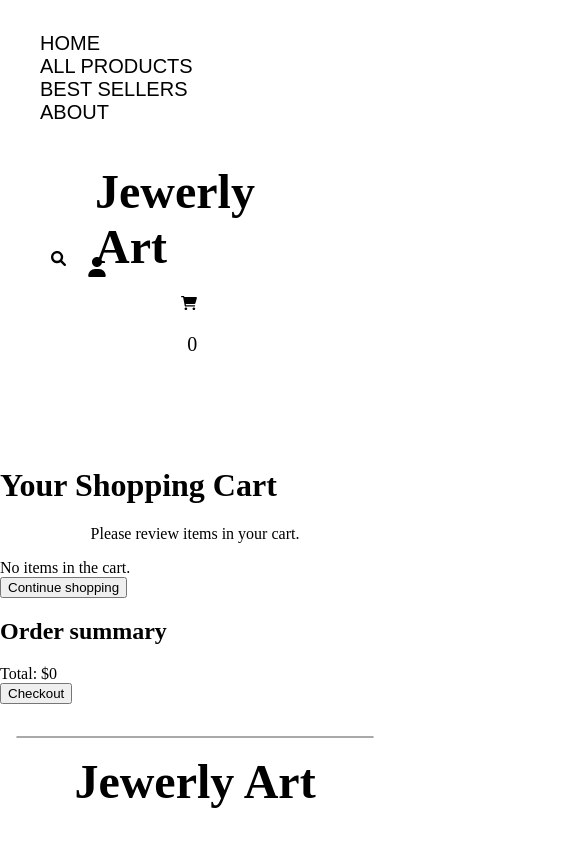
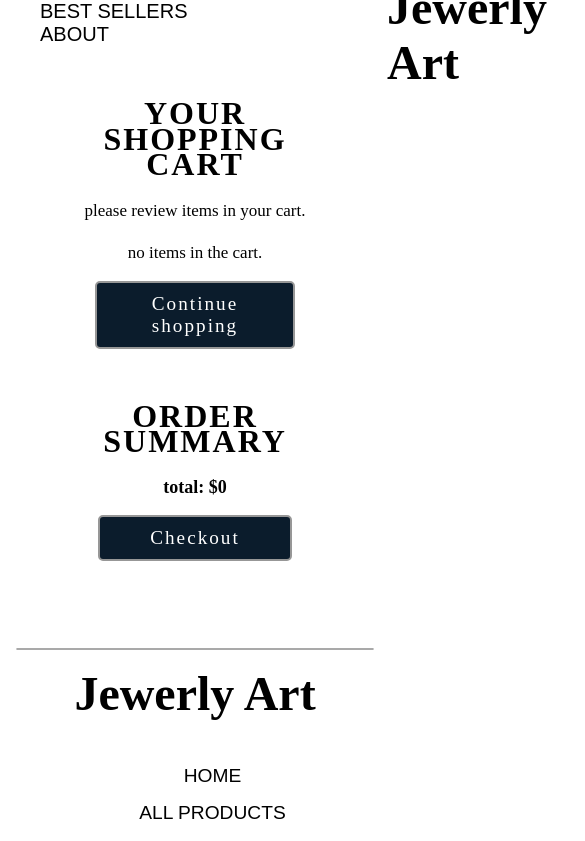
Before and after one commit to NazikAskhatova/diploma, a React (Create React App) app: page /cart in a window 390 px wide. Shown: the top 841 px of the page, 585 px wide, since content can reach past the window. Built offline with nearby package versions, Linux system fonts and the light colour scheme; a web font is replaced by a local one.

Commit message:
added new styles in css files - Nav, CartDisplay

```diff
--- a/src/components/CartDisplay/CartDisplay.module.css
+++ b/src/components/CartDisplay/CartDisplay.module.css
@@ -1,3 +1,162 @@
-.CartDisplay .cartItem {
+
+  .Cart {
+    font-size: 17px;
+    font-family: 'Libre Baskerville', serif;
+    text-transform: lowercase;
+    line-height: 1.5em;
+    text-align: center;
+    padding: 50px 0;
+  }
+  .Cart .container {
+    padding: 0 125px;
     display: flex;
+    justify-content: space-between;
   }
+  .Cart .container .cartHeader {
+    text-align: center;
+  }
+  .Cart .container h1, h2 {
+    text-transform: uppercase;
+    font-family: italic;
+    font-size: 2rem;
+    letter-spacing: 2px;
+    margin: 0;
+  }
+  .Cart .container .item {
+    border-bottom: 1px solid rgb(153, 153, 153);
+    padding: 10px 0;
+    display: flex;
+    align-items: center;
+    text-align: left;
+    justify-content: space-between;
+  }
+  .Cart .container .productCard {
+    display: flex;
+    align-items: center;
+    /* margin-right: 20px; */
+    text-decoration: none;
+    color: #0b1c2c;
+    width: 400px;
+    cursor: default;
+  }
+  .Cart .container .productImage {
+    width: 100%;
+    max-width: 100px;
+    margin: 10px;
+    margin-right: 20px;
+  }
+  .Cart .container .productPrice {
+    margin-left: 50px;
+  }
+  .Cart .container .totalPrice {
+    margin: 0;
+    padding: 60px 0;
+  }
+  .Cart .container .totalPrice h2 {
+    margin: 50px 0;
+    text-align: center;
+  }
+
+  .changeButton {
+    color: #0b1c2c;
+    background-color: white;
+    margin: 5px;
+    padding: 5px 10px;
+    cursor: pointer;
+    border: 1px #0b1c2c solid;
+    border-radius: 5px;
+    font-size: 15px;
+    font-family: 'Libre Baskerville', serif;
+    text-transform: lowercase;
+    line-height: 1.5em;
+  }
+  .deleteButton {
+    margin: 5px;
+    padding: 5px 10px;
+    font-size: 1rem;
+    font-family: serif;
+    padding: 0.5rem;
+    color: white;
+    background-color: #0b1c2c;
+    border: solid 1px grey;
+    border-radius: 5px;
+    cursor: pointer;
+  }
+  .checkoutButton {
+    margin: 15px;
+    padding: 10px 50px;
+    font-size: 1.2rem;
+    font-family: serif;
+    letter-spacing: 2px;
+    color: white;
+    background-color: #0b1c2c;
+    border: solid 2px rgb(151, 151, 151);
+    border-radius: 5px;
+    cursor: pointer;
+    transition: all 0.3s ease;
+    position: relative;
+    display: inline-block;
+    z-index: 1;
+  }
+  .checkoutButton::after {
+    position: absolute;
+    content: "";
+    width: 0;
+    height: 100%;
+    top: 0;
+    right: 0;
+    z-index: -1;
+    background: rgba(255, 255, 255, 0.904);
+    transition: all 0.3s ease;
+  }
+  .checkoutButton:hover {
+    color: #0b1c2c;
+    font-weight: 600;
+  }
+  .checkoutButton:hover:after {
+    left: 0;
+    width: 100%;
+  }
+
+  .totalPrice {
+    margin: 20px 10px;
+    font-size: 18px;
+    font-weight: 600;
+  }
+
+  @media (max-width: 800px) {
+    .Cart {
+      padding: 20px 0;
+    }
+    .Cart .container {
+      padding: 0 80px;
+    }
+    .Cart .container h1 {
+      margin: 20px 0;
+    }
+    .Cart .container, .item, .productCard {
+      margin: 0;
+      flex-direction: column;
+      justify-content: center;
+      text-align: center;
+    }
+    .Cart .container .item div {
+      margin: 10px 0;
+    }
+    .Cart .container .productCard {
+      max-width: 350px;
+      margin-right: 0px;
+    }
+    .Cart .container .productImage {
+      margin: 10px 0;
+    }
+    .Cart .container .productPrice {
+      margin-left: 0px;
+    }
+    .Cart .container .totalPrice {
+      padding: 20px 0;
+    }
+    .Cart .container .totalPrice h2 {
+      margin: 20px 0;
+    }
+  }
--- a/src/components/Nav/Nav.js
+++ b/src/components/Nav/Nav.js
@@ -19,13 +19,12 @@ function Nav() {
         <NavItem url="/bestsellers">Best Sellers</NavItem>
         <NavItem url="/about">About</NavItem>
       </ul>
-
       <div className={classes.Logo}>
         <NavLink to="/">
           <Logo />
         </NavLink>
       </div>
-      <div className={classes.Nav}>
+
         <ul>
           <NavLink to="/search" className={classes.icons}>
             <img src={Search} className={classes.searchIcon} alt="Search" />
@@ -44,7 +43,7 @@ function Nav() {
             <CartLink />
           </NavLink>
         </ul>
-      </div>
+
     </div>
   );
 }
--- a/src/components/Nav/Nav.module.css
+++ b/src/components/Nav/Nav.module.css
@@ -1,6 +1,7 @@
 .Nav {
   display: flex;
   flex-flow: column wrap;
+  height: 0px;
 }
 .Nav .List {
   padding: 1rem;
@@ -17,7 +18,8 @@
 .Nav .Logo {
   width: 200px;
   height: 60px;
-  margin: 0 auto;
+  padding-top: 20px;
+padding-left: 55px;
 }
 .Nav .icons:active {
   color: rgb(241, 223, 175);
--- a/src/components/Nav/NavItem/NavItem.js
+++ b/src/components/Nav/NavItem/NavItem.js
@@ -11,5 +11,4 @@ function NavItem({ url, active, children }) {
     </li>
   );
 }
-
 export default NavItem;
--- a/src/index.css
+++ b/src/index.css
@@ -1,6 +1,6 @@
 body {
   margin: 0;
-  /* overflow-x: hidden; */
+  overflow-x: hidden;
 }
 
 .font-styles {
```
